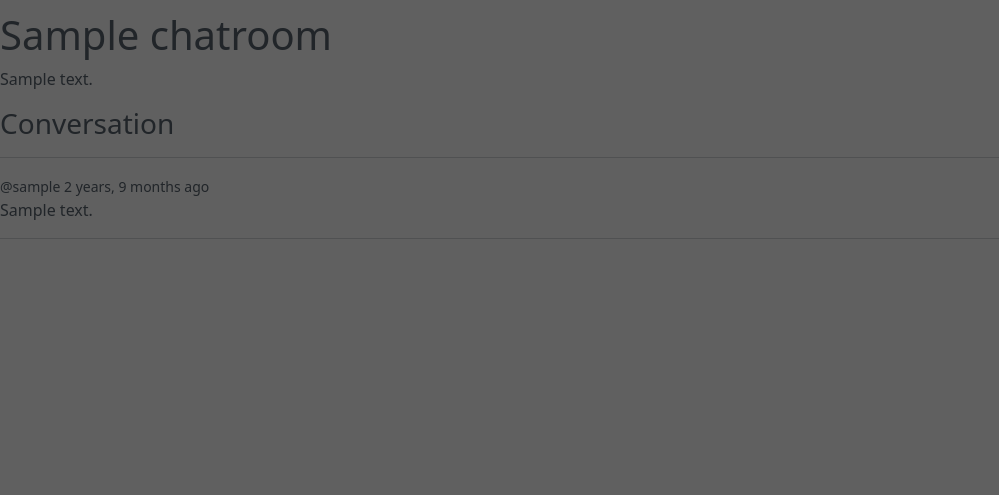
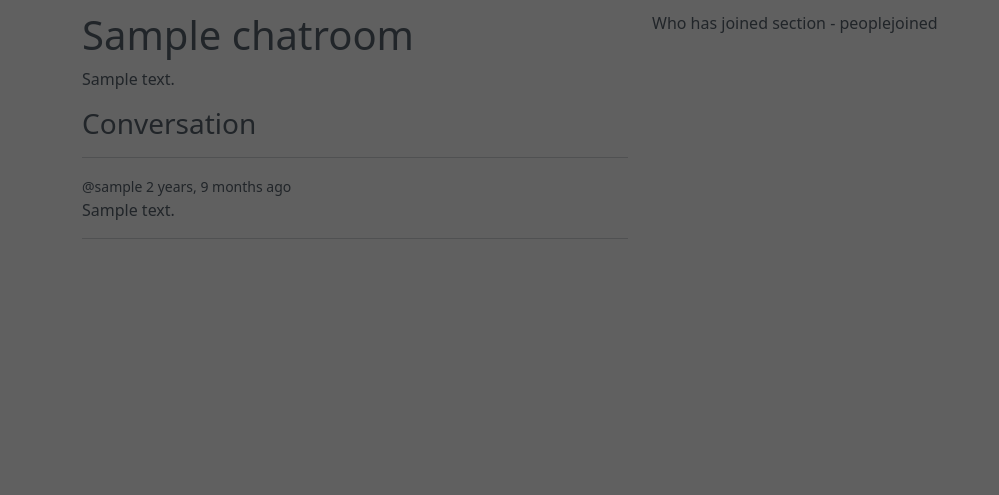
Before and after one commit to Jonnywdev/artinspired, a Django app: page /chatroom/1 in a window 1280 px wide. Shown: the part 178-673 px from the top of the page, without its empty margins (0-999 px from the left). Run offline with Django 3.2, Linux system fonts and the light colour scheme; tables that the repository leaves empty hold one stand-in row (values such as "Sample post"); some libraries are stand-ins or nearby versions.

Commit message:
Set up generic chatroom page

```diff
--- a/feed/templates/feed/chatroom.html
+++ b/feed/templates/feed/chatroom.html
@@ -1,5 +1,8 @@
 {% extends 'base.html' %}
 {% block content %}
+<div class="container">
+    <div class="row">
+        <div class="col">
             <h1>{{chatroom.roomname}}</h1>
 
             <p>{{chatroom.roomdesc}}</p>
@@ -26,6 +29,13 @@
                 </form>
             </div>
             {% endif %}
+        </div>
+        <div class="col">
+            Who has joined section - peoplejoined
+        </div>
+    </div>
+</div>
+
 
 
 
```
Lines whose indentation alone changed are shown as unchanged.
